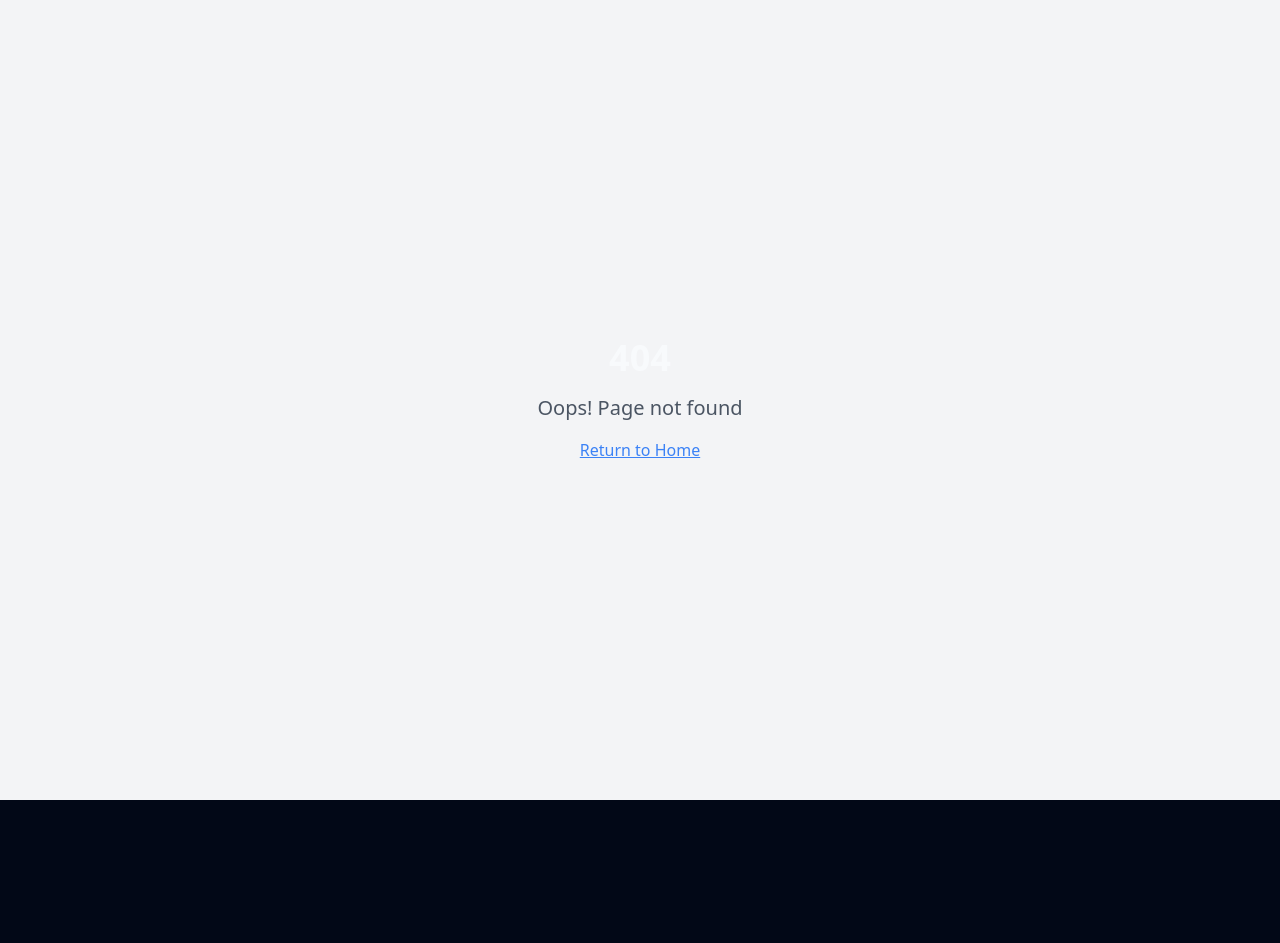
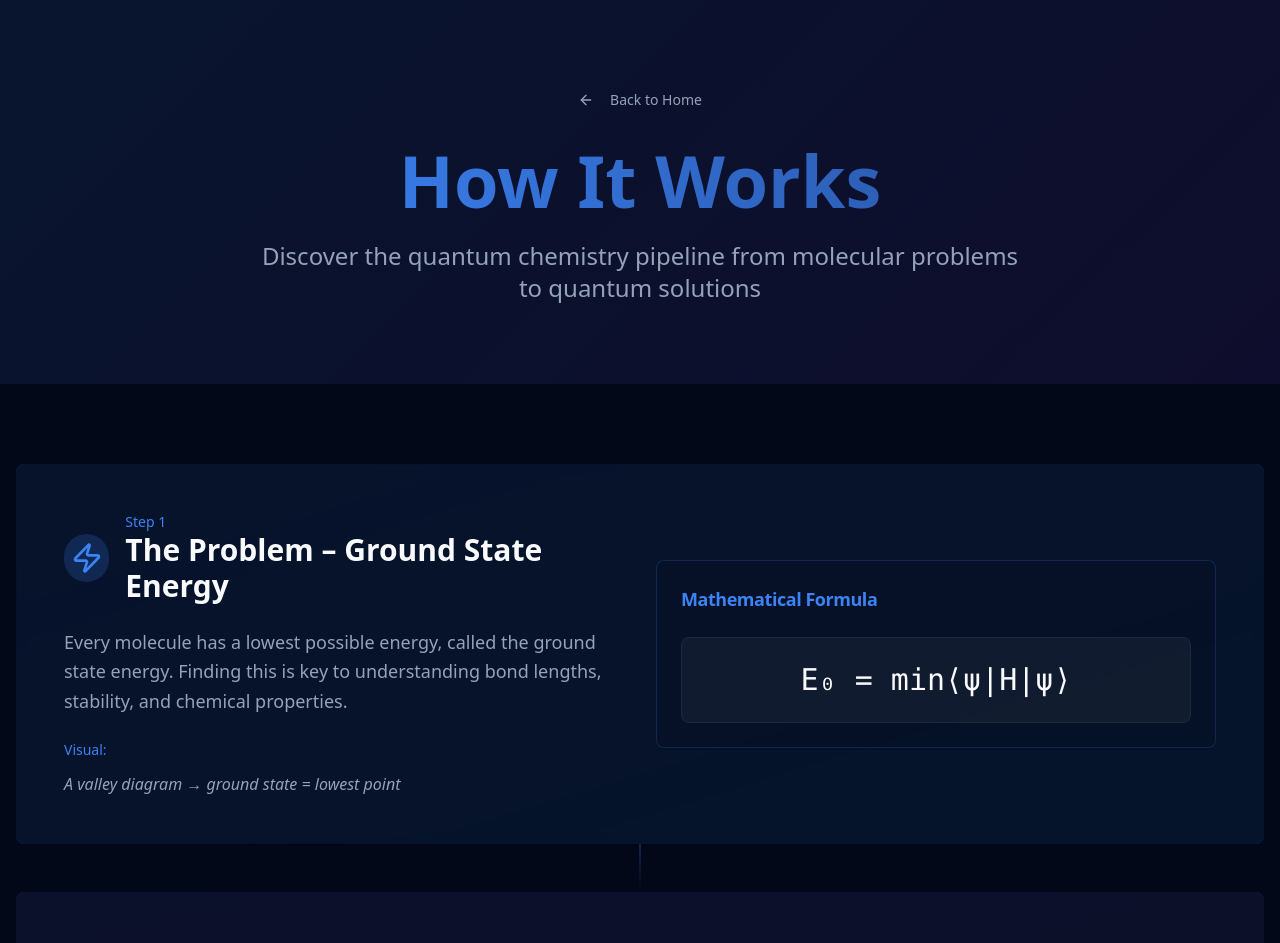
Before and after one commit to madhapriya/quantum-chemistry, a React (Vite) app: page /how-it-works in a window 1280 px wide. Before the commit this address had no page. Shown: the top 943 px of the page. Before the commit the page ends 800 px from the top, so only its background shows below. Built offline with nearby package versions, Linux system fonts and the light colour scheme.

Commit message:
Add "How it Works" page
Add a new page to the website that explains the quantum chemistry workflow in 5 steps, including text, formulas, and visual descriptions for each step.

```diff
--- a/src/App.tsx
+++ b/src/App.tsx
@@ -7,6 +7,7 @@ import Index from "./pages/Index";
 import Simulation from "./pages/Simulation";
 import Visualization from "./pages/Visualization";
 import Results from "./pages/Results";
+import HowItWorks from "./pages/HowItWorks";
 import NotFound from "./pages/NotFound";
 
 const queryClient = new QueryClient();
@@ -23,6 +24,7 @@ const App = () => (
           <Route path="/simulation/:moleculeId" element={<Simulation />} />
           <Route path="/visualization" element={<Visualization />} />
           <Route path="/results" element={<Results />} />
+          <Route path="/how-it-works" element={<HowItWorks />} />
           {/* ADD ALL CUSTOM ROUTES ABOVE THE CATCH-ALL "*" ROUTE */}
           <Route path="*" element={<NotFound />} />
         </Routes>
--- /dev/null
+++ b/src/pages/HowItWorks.tsx
@@ -0,0 +1,172 @@
+import { Card, CardContent, CardDescription, CardHeader, CardTitle } from "@/components/ui/card";
+import { Button } from "@/components/ui/button";
+import { ArrowRight, Zap, Atom, Binary, RefreshCw, BarChart3, ArrowLeft } from "lucide-react";
+import { useNavigate } from "react-router-dom";
+
+const HowItWorks = () => {
+  const navigate = useNavigate();
+
+  const steps = [
+    {
+      id: 1,
+      title: "The Problem – Ground State Energy",
+      icon: <Zap className="w-8 h-8" />,
+      description: "Every molecule has a lowest possible energy, called the ground state energy. Finding this is key to understanding bond lengths, stability, and chemical properties.",
+      formula: "E₀ = min⟨ψ|H|ψ⟩",
+      visual: "A valley diagram → ground state = lowest point",
+      color: "from-blue-500/20 to-cyan-500/20"
+    },
+    {
+      id: 2,
+      title: "Hamiltonian of a Molecule",
+      icon: <Atom className="w-8 h-8" />,
+      description: "The Hamiltonian (H) is the mathematical recipe for the molecule's energy. It combines electron kinetic energy + electron-electron interactions + nuclear attractions.",
+      formula: "H = Tₑ + VₑN + Vₑₑ + VNN",
+      subformula: "(electron kinetic + electron-nucleus + electron-electron + nucleus-nucleus)",
+      visual: "Molecule (H₂) with arrows showing electron & nucleus interactions",
+      color: "from-purple-500/20 to-pink-500/20"
+    },
+    {
+      id: 3,
+      title: "Mapping to Qubits",
+      icon: <Binary className="w-8 h-8" />,
+      description: "We can't directly use H on a quantum computer. We map it into Pauli matrices using Jordan–Wigner or Parity mapping.",
+      formula: "H = -0.810 Z₀ - 0.225 Z₁ + 0.172 Z₀Z₁ + ...",
+      visual: "Orbitals → qubits with Z, X, Y labels",
+      color: "from-green-500/20 to-emerald-500/20"
+    },
+    {
+      id: 4,
+      title: "VQE – Hybrid Quantum-Classical Loop",
+      icon: <RefreshCw className="w-8 h-8" />,
+      description: "We guess a quantum state with a parameterized circuit (ansatz), measure its energy, and let a classical optimizer adjust parameters until the minimum energy is found.",
+      formula: "E(θ) = ⟨ψ(θ)|H|ψ(θ)⟩",
+      visual: "Circular loop → (Quantum Circuit → Measure Energy → Optimizer → Update Parameters → repeat)",
+      color: "from-orange-500/20 to-red-500/20"
+    },
+    {
+      id: 5,
+      title: "Results on Dashboard",
+      icon: <BarChart3 className="w-8 h-8" />,
+      description: "Once converged, the minimum energy is reported as the ground state energy. We plot convergence graphs, bond-length sweeps, and Bloch visualizations to make it intuitive.",
+      formula: "E₀ ≈ -1.13 Hartree",
+      subformula: "For H₂ at bond length 0.74 Å",
+      visual: "Convergence curve + potential energy curve with minimum marked",
+      color: "from-indigo-500/20 to-blue-500/20"
+    }
+  ];
+
+  return (
+    <div className="min-h-screen bg-background">
+      {/* Hero Section */}
+      <section className="relative py-20 overflow-hidden">
+        <div className="absolute inset-0 quantum-gradient opacity-10"></div>
+        <div className="container mx-auto px-4 relative z-10">
+          <div className="text-center max-w-4xl mx-auto">
+            <Button
+              variant="ghost"
+              onClick={() => navigate("/")}
+              className="mb-6 text-muted-foreground hover:text-foreground"
+            >
+              <ArrowLeft className="w-4 h-4 mr-2" />
+              Back to Home
+            </Button>
+
+            <h1 className="text-5xl md:text-7xl font-bold bg-gradient-to-r from-primary via-primary/80 to-primary/60 bg-clip-text text-transparent mb-6">
+              How It Works
+            </h1>
+
+            <p className="text-xl md:text-2xl text-muted-foreground max-w-3xl mx-auto leading-relaxed">
+              Discover the quantum chemistry pipeline from molecular problems to quantum solutions
+            </p>
+          </div>
+        </div>
+      </section>
+
+      {/* Steps Section */}
+      <section className="py-20">
+        <div className="container mx-auto px-4">
+          <div className="space-y-12">
+            {steps.map((step, index) => (
+              <div key={step.id} className="relative">
+                {/* Connection Line */}
+                {index < steps.length - 1 && (
+                  <div className="absolute left-1/2 transform -translate-x-1/2 top-full h-12 w-px bg-gradient-to-b from-primary/50 to-transparent z-10 hidden md:block"></div>
+                )}
+
+                <Card className={`relative overflow-hidden border-0 bg-gradient-to-br ${step.color} backdrop-blur-sm`}>
+                  <div className="absolute inset-0 bg-card/80 backdrop-blur-sm"></div>
+                  <CardContent className="relative z-10 p-8 md:p-12">
+                    <div className="grid md:grid-cols-2 gap-8 items-center">
+                      {/* Content Side */}
+                      <div className={`${index % 2 === 1 ? 'md:order-2' : ''}`}>
+                        <div className="flex items-center gap-4 mb-6">
+                          <div className="flex items-center justify-center w-12 h-12 rounded-full bg-primary/20 text-primary">
+                            {step.icon}
+                          </div>
+                          <div>
+                            <div className="text-sm font-medium text-primary">Step {step.id}</div>
+                            <h2 className="text-2xl md:text-3xl font-bold text-foreground">{step.title}</h2>
+                          </div>
+                        </div>
+
+                        <p className="text-lg text-muted-foreground mb-6 leading-relaxed">
+                          {step.description}
+                        </p>
+
+                        <div className="space-y-3">
+                          <div className="text-sm font-medium text-primary">Visual:</div>
+                          <p className="text-muted-foreground italic">{step.visual}</p>
+                        </div>
+                      </div>
+
+                      {/* Formula Side */}
+                      <div className={`${index % 2 === 1 ? 'md:order-1' : ''}`}>
+                        <Card className="bg-card/50 border-primary/20">
+                          <CardHeader>
+                            <CardTitle className="text-lg text-primary">Mathematical Formula</CardTitle>
+                          </CardHeader>
+                          <CardContent>
+                            <div className="font-mono text-2xl md:text-3xl text-foreground bg-muted/50 p-6 rounded-lg border text-center break-all">
+                              {step.formula}
+                            </div>
+                            {step.subformula && (
+                              <p className="text-sm text-muted-foreground mt-4 text-center italic">
+                                {step.subformula}
+                              </p>
+                            )}
+                          </CardContent>
+                        </Card>
+                      </div>
+                    </div>
+                  </CardContent>
+                </Card>
+              </div>
+            ))}
+          </div>
+        </div>
+      </section>
+
+      {/* CTA Section */}
+      <section className="py-20 bg-muted/50">
+        <div className="container mx-auto px-4 text-center">
+          <h2 className="text-3xl md:text-4xl font-bold mb-6">Ready to Explore Quantum Chemistry?</h2>
+          <p className="text-lg text-muted-foreground mb-8 max-w-2xl mx-auto">
+            Now that you understand the process, start your quantum chemistry journey with our interactive simulations.
+          </p>
+          <div className="flex flex-col sm:flex-row gap-4 justify-center">
+            <Button size="lg" onClick={() => navigate("/simulation")} className="quantum-glow">
+              Start Simulation
+              <ArrowRight className="ml-2 h-4 w-4" />
+            </Button>
+            <Button variant="outline" size="lg" onClick={() => navigate("/visualization")}>
+              Explore Visualization
+            </Button>
+          </div>
+        </div>
+      </section>
+    </div>
+  );
+};
+
+export default HowItWorks;
--- a/src/pages/Index.tsx
+++ b/src/pages/Index.tsx
@@ -146,6 +146,12 @@ const Index = () => {
                 <Link to="/visualization">
                   <Eye className="h-5 w-5 mr-2" />
                   View Quantum States
+                </Link>
+              </Button>
+              <Button variant="ghost" size="lg" asChild>
+                <Link to="/how-it-works">
+                  <Zap className="h-5 w-5 mr-2" />
+                  How It Works
                 </Link>
               </Button>
             </div>
```
